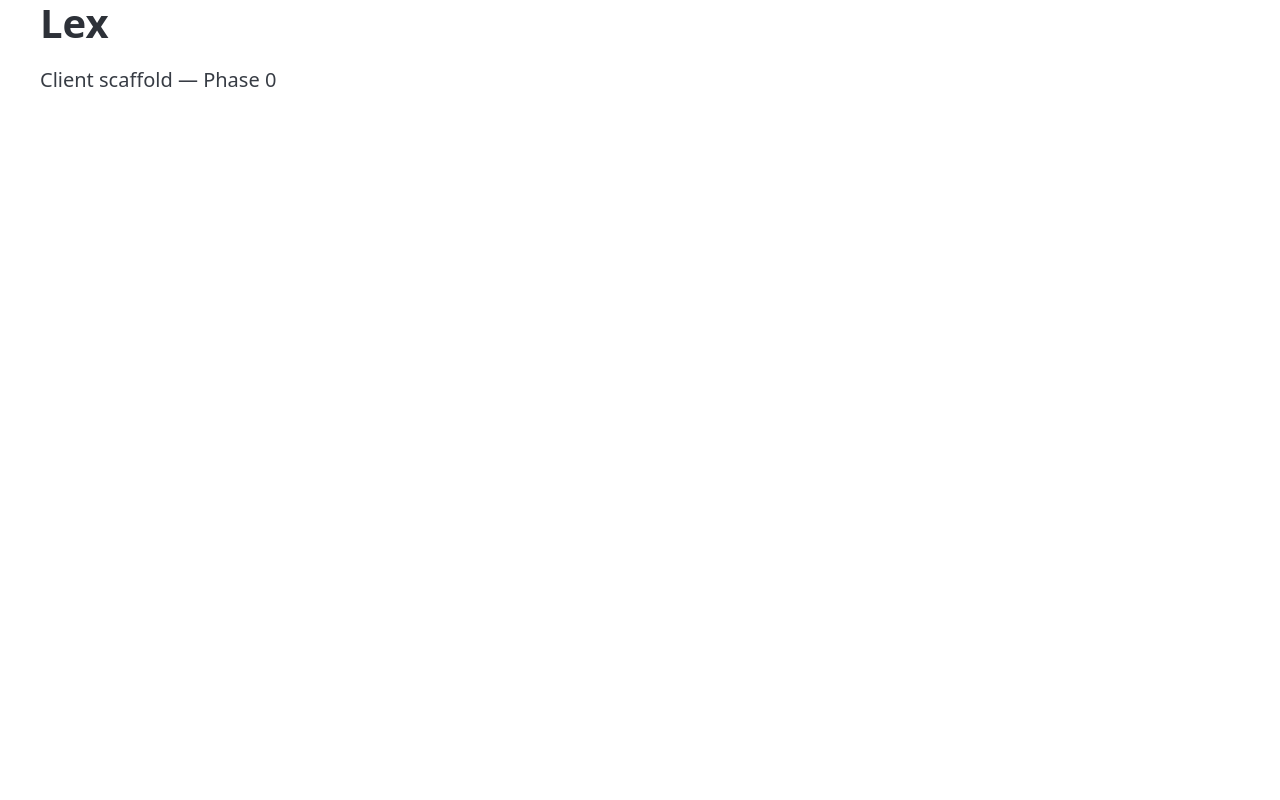
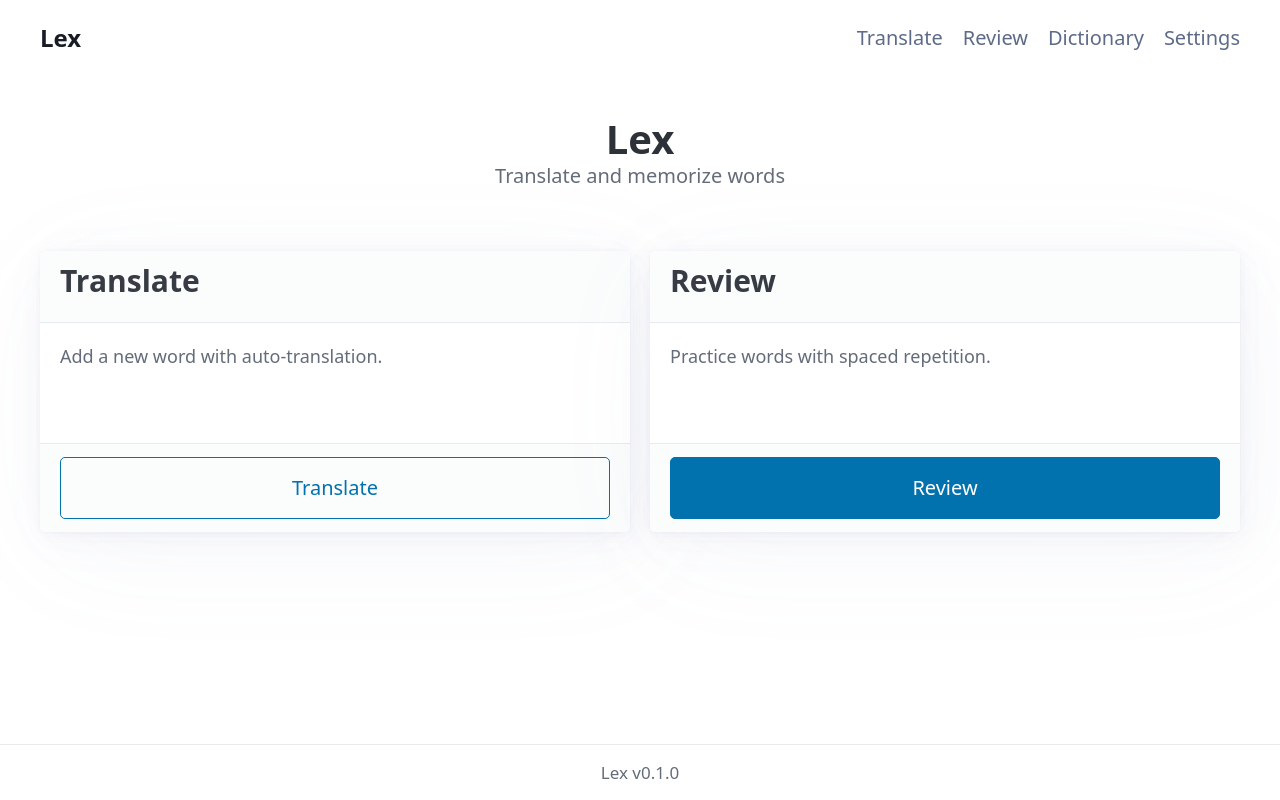
Before and after one commit to Onoiro/lex, a React (Vite) app in the folder client/: page / in a window 1280 px wide. Built offline with nearby package versions, Linux system fonts and the light colour scheme.

Commit message:
feat: set up project structure with React Router and placeholder pages
Add Layout component (header nav + fixed footer, ported from base.html).
Create 5 placeholder pages: Home, Add, Review, Dictionary, Settings.
Wire up BrowserRouter with 5 routes in main.tsx.

```diff
--- /dev/null
+++ b/client/src/components/Layout.tsx
@@ -0,0 +1,65 @@
+import { NavLink, Link } from "react-router-dom";
+
+interface LayoutProps {
+  children: React.ReactNode;
+}
+
+const navItems = [
+  { to: "/add", label: "Translate" },
+  { to: "/review", label: "Review" },
+  { to: "/dictionary", label: "Dictionary" },
+  { to: "/settings", label: "Settings" },
+];
+
+export function Layout({ children }: LayoutProps) {
+  return (
+    <div className="container">
+      <header>
+        <nav>
+          <ul>
+            <li>
+              <Link to="/" className="contrast">
+                <strong>Lex</strong>
+              </Link>
+            </li>
+          </ul>
+          <ul>
+            {navItems.map((item) => (
+              <li key={item.to}>
+                <NavLink
+                  to={item.to}
+                  className={({ isActive }) =>
+                    isActive ? "secondary" : "secondary"
+                  }
+                >
+                  {item.label}
+                </NavLink>
+              </li>
+            ))}
+          </ul>
+        </nav>
+      </header>
+
+      <main>{children}</main>
+
+      <footer
+        style={{
+          position: "fixed",
+          left: 0,
+          bottom: 0,
+          right: 0,
+          margin: 0,
+          padding: "0.75rem",
+          background: "var(--pico-background-color)",
+          color: "var(--pico-muted-color)",
+          textAlign: "center",
+          borderTop: "1px solid var(--pico-muted-border-color)",
+          fontSize: "0.85rem",
+          zIndex: 100,
+        }}
+      >
+        Lex v0.1.0
+      </footer>
+    </div>
+  );
+}
--- a/client/src/main.tsx
+++ b/client/src/main.tsx
@@ -1,19 +1,27 @@
 import { StrictMode } from "react";
 import { createRoot } from "react-dom/client";
+import { BrowserRouter, Routes, Route } from "react-router-dom";
 import "@picocss/pico/css/pico.min.css";
 import "./index.css";
-
-function App() {
-  return (
-    <div className="container">
-      <h1>Lex</h1>
-      <p>Client scaffold — Phase 0</p>
-    </div>
-  );
-}
+import { Layout } from "@/components/Layout";
+import { Home } from "@/pages/Home";
+import { Add } from "@/pages/Add";
+import { Review } from "@/pages/Review";
+import { Dictionary } from "@/pages/Dictionary";
+import { Settings } from "@/pages/Settings";
 
 createRoot(document.getElementById("root")!).render(
   <StrictMode>
-    <App />
+    <BrowserRouter>
+      <Layout>
+        <Routes>
+          <Route path="/" element={<Home />} />
+          <Route path="/add" element={<Add />} />
+          <Route path="/review" element={<Review />} />
+          <Route path="/dictionary" element={<Dictionary />} />
+          <Route path="/settings" element={<Settings />} />
+        </Routes>
+      </Layout>
+    </BrowserRouter>
   </StrictMode>,
 );
--- /dev/null
+++ b/client/src/pages/Add.tsx
@@ -0,0 +1,8 @@
+export function Add() {
+  return (
+    <hgroup style={{ textAlign: "center", marginBottom: "2rem", marginTop: "1rem" }}>
+      <h1>Add Word</h1>
+      <p>Placeholder — Phase 4</p>
+    </hgroup>
+  );
+}
--- /dev/null
+++ b/client/src/pages/Dictionary.tsx
@@ -0,0 +1,8 @@
+export function Dictionary() {
+  return (
+    <hgroup style={{ textAlign: "center", marginBottom: "2rem", marginTop: "1rem" }}>
+      <h1>Dictionary</h1>
+      <p>Placeholder — Phase 4</p>
+    </hgroup>
+  );
+}
--- /dev/null
+++ b/client/src/pages/Home.tsx
@@ -0,0 +1,42 @@
+export function Home() {
+  return (
+    <>
+      <hgroup style={{ textAlign: "center", marginBottom: "3rem", marginTop: "2rem" }}>
+        <h1>Lex</h1>
+        <p>Translate and memorize words</p>
+      </hgroup>
+
+      <div className="grid">
+        <article>
+          <header>
+            <h2 style={{ marginBottom: "0.5rem", fontSize: "1.5rem" }}>Translate</h2>
+          </header>
+          <p style={{ fontSize: "0.9rem", color: "var(--pico-muted-color)", minHeight: "4rem" }}>
+            Add a new word with auto-translation.
+          </p>
+          <footer>
+            <Link to="/add" role="button" className="outline" style={{ width: "100%", textAlign: "center" }}>
+              Translate
+            </Link>
+          </footer>
+        </article>
+
+        <article>
+          <header>
+            <h2 style={{ marginBottom: "0.5rem", fontSize: "1.5rem" }}>Review</h2>
+          </header>
+          <p style={{ fontSize: "0.9rem", color: "var(--pico-muted-color)", minHeight: "4rem" }}>
+            Practice words with spaced repetition.
+          </p>
+          <footer>
+            <Link to="/review" role="button" style={{ width: "100%", textAlign: "center" }}>
+              Review
+            </Link>
+          </footer>
+        </article>
+      </div>
+    </>
+  );
+}
+
+import { Link } from "react-router-dom";
--- /dev/null
+++ b/client/src/pages/Review.tsx
@@ -0,0 +1,8 @@
+export function Review() {
+  return (
+    <hgroup style={{ textAlign: "center", marginBottom: "2rem", marginTop: "1rem" }}>
+      <h1>Review</h1>
+      <p>Placeholder — Phase 4</p>
+    </hgroup>
+  );
+}
--- /dev/null
+++ b/client/src/pages/Settings.tsx
@@ -0,0 +1,8 @@
+export function Settings() {
+  return (
+    <hgroup style={{ textAlign: "center", marginBottom: "2rem", marginTop: "1rem" }}>
+      <h1>Settings</h1>
+      <p>Placeholder — Phase 4</p>
+    </hgroup>
+  );
+}
```
